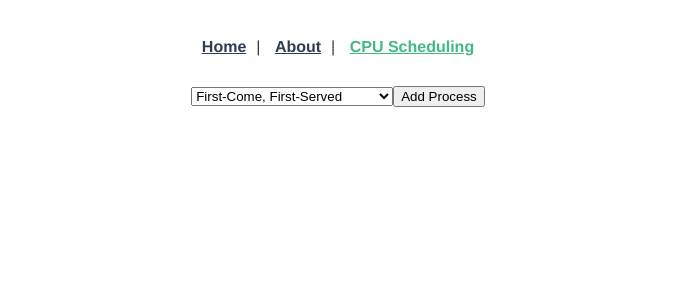
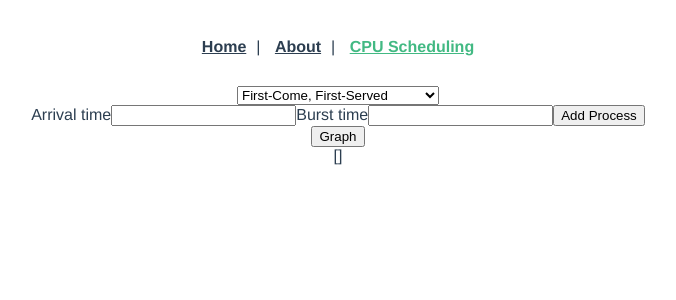
Before and after one commit to klvlb/project-cpu-scheduling, a Vue app in the folder client/: page /cpu-scheduling in a window 1280 px wide. Shown: the top 300 px of the page, without its empty margins (302-978 px from the left). Built offline with nearby package versions, Linux system fonts and the light colour scheme.

Commit message:
Created algorithm scheduling form.

```diff
--- a/client/src/components/CPUScheduling.vue
+++ /dev/null
@@ -1,58 +0,0 @@
-<template>
-  <div>
-    <form method="post" id="algo-form">
-      <select id="algo" name="algo-list" form="algo-form">
-        <option value="fcfs">First-Come, First-Served</option>
-        <option value="sjf">Shortest Job First</option>
-        <option value="srtf">Shortest Remaining Time First</option>
-        <option value="rr">Round Robin</option>
-        <option value="ps">Priority Scheduling</option>
-      </select>
-      <button id="add-process-btn" @click="addProcess">Add Process</button>
-      <div id="process-add-container" style="visibility: hidden;">
-        <label>Arrival time</label>
-        <input id="arrival-time-input" />
-        <label>Burst time</label>
-        <input id="burst-time-input" />
-      </div>
-      <div id="process-list">{{ processes }}</div>
-    </form>
-  </div>
-</template>
-
-<script>
-const processListEl = document.getElementById("process-list");
-
-const processBtn = new Vue({
-  el: "#add-process-btn",
-  data: {
-    processes: [],
-  },
-  methods: {
-    addProcess: (e) => {
-      // e.target.nextSibling.append();
-      e.target.disable();
-      processListEl.style.visibility = "visible";
-      //   const elParent = processListEl.parentNode;
-      //   elParent.insertBefore();
-    },
-  },
-});
-
-export default processBtn;
-
-// export default {
-//   name: 'CPU Scheduling',
-// //   data: {
-// //     processes: [],
-// //   },
-//   methods: {
-//     addProcess(el) {
-//       // el.
-//     },
-//     mounted() {
-//       this.addProcess();
-//     },
-//   },
-// };
-</script>
--- a/client/src/components/Home.vue
+++ b/client/src/components/Home.vue
@@ -6,7 +6,7 @@
 
 <script>
 export default {
-  name: "Scheduling",
+  name: 'Home',
   //   components: {
   //     HelloWorld,
   //   },
--- /dev/null
+++ b/client/src/components/Scheduling.vue
@@ -0,0 +1,70 @@
+<template>
+  <div>
+    <form method='post' id='algo-form'>
+      <select id='algo' name='algo-list' form='algo-form'>
+        <option value='fcfs'>First-Come, First-Served</option>
+        <option value='sjf'>Shortest Job First</option>
+        <option value='srtf'>Shortest Remaining Time First</option>
+        <option value='rr'>Round Robin</option>
+        <option value='ps'>Priority Scheduling</option>
+      </select>
+      <div id='process-add-container' ref='processAddContainer'>
+        <label>Arrival time</label>
+        <input id='arrival-time-input' ref='arrivalTimeInput' type='integer' />
+        <label>Burst time</label>
+        <input id='burst-time-input' ref='burstTimeInput' type='integer' />
+        <button id='add-process-btn' @click='addProcess'>Add Process</button>
+      </div>
+      <button id='algo-form-submit-btn'
+        ref='algoFormSubmitBtn'
+        @click='submitAlgoForm'
+        class='btn btn-primary'>
+        Graph
+      </button>
+    </form>
+    <div id='process-list'>
+      {{ processes }}
+    </div>
+  </div>
+</template>
+
+<script>
+import axios from 'axios';
+
+export default {
+  name: 'Scheduling',
+  data() {
+    return {
+      processes: [],
+      processCount: 1,
+    };
+  },
+  methods: {
+    addProcess() {
+      const [arrival, burst] = [
+        this.$refs.arrivalTimeInput.value,
+        this.$refs.arrivalTimeInput.value,
+      ];
+      if (burst && arrival) {
+        this.processes.push({
+          process: this.processCount,
+          arrival,
+          burst,
+        });
+        this.processCount += 1;
+      }
+    },
+    submitAlgoForm() {
+      const path = 'http://localhost:5000/ping';
+      axios.get(path)
+        .then((res) => {
+          this.msg = res.data;
+        })
+        .catch((error) => {
+          // eslint-disable-next-line
+          console.error(error);
+        });
+    },
+  },
+};
+</script>
```
Also changed, not shown: client/package.json (+7 -3 lines), client/src/App.vue (+6 -6 lines), client/src/main.js (+4 -4 lines), client/src/router/index.js (+9 -9 lines).
